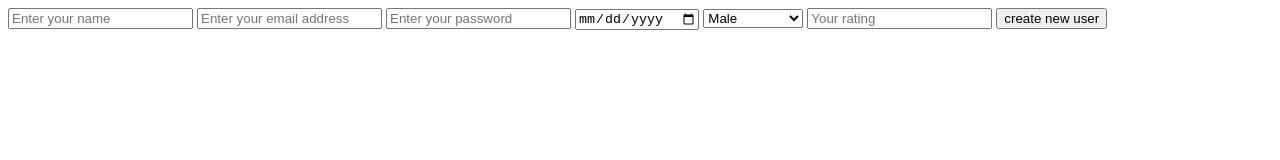
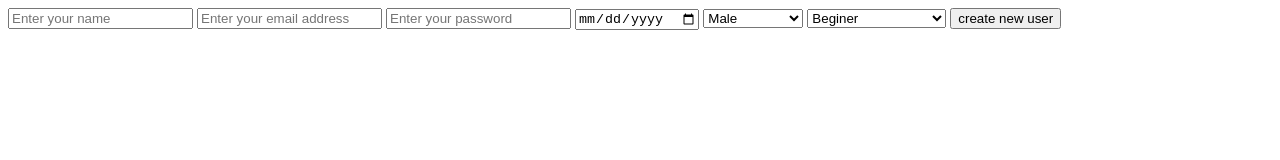
Before and after one commit to denis89/GA-Project-3, a website: page public/register.html in a window 1280 px wide. Drawn offline with Linux system fonts and the light colour scheme.

Commit message:
Form add rating

```diff
--- a/public/register.html
+++ b/public/register.html
@@ -15,7 +15,14 @@
       <option>Female</option>
       <option>Not specified</option>
    </select>
-   <input type="number" id="rating" name="rating" placeholder="Your rating">
+   <select id="rating" name="rating">
+      <option value="0" >Beginer</option>
+      <option value="1">Advanced Beginner</option>
+      <option value="2">Intermediate</option>
+      <option value="3">Advanced </option>
+      <option value="4">Club level </option>
+      <option value="5">Professional </option>
+   </select>
    <input type="submit" value="create new user" >
 
 
```
